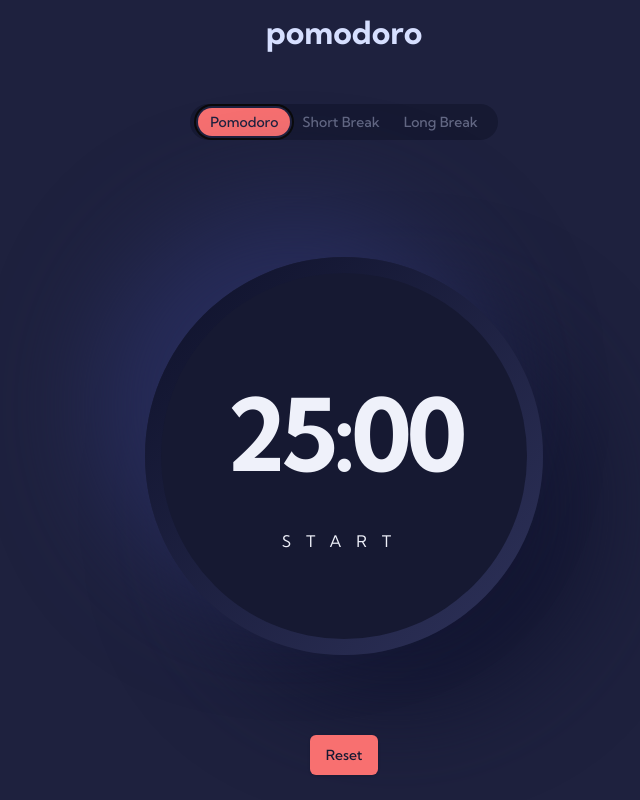
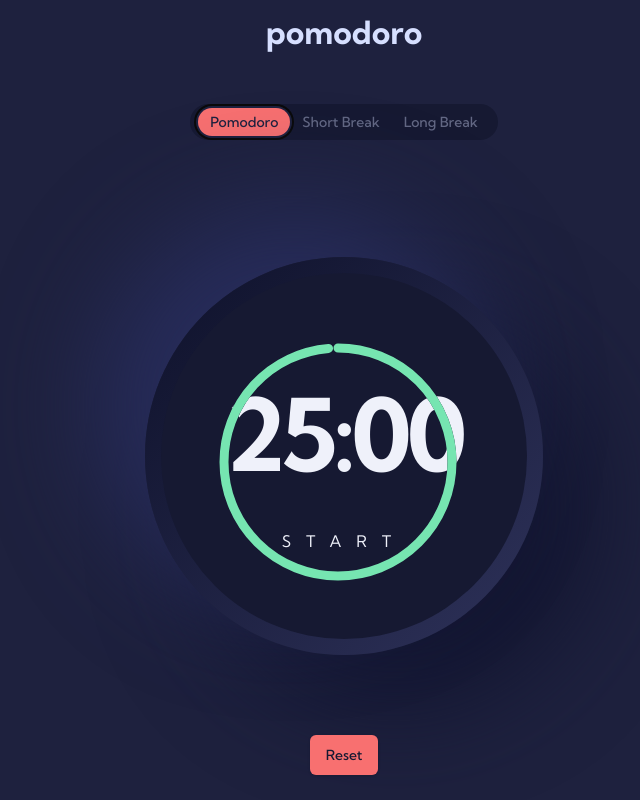
Before and after one commit to tatasadi/pomodoro-app, a Next.js app: page / in a window 1280 px wide. Both pictures are taken after a click on the tab "Pomodoro". Shown: the top 800 px of the page, without its empty margins (296-936 px from the left). Built offline with nearby package versions, Linux system fonts and the light colour scheme; no server answers.

Commit message:
add svg progress

```diff
--- /dev/null
+++ b/components/progress.tsx
@@ -0,0 +1,35 @@
+export default function Progress({ className }: { className: string }) {
+	return (
+		<svg
+			width="260"
+			height="260"
+			viewBox="0 0 260 260"
+			version="1.1"
+			xmlns="http://www.w3.org/2000/svg"
+			style={{ transform: 'rotate(-90deg)' }}
+			className={className}
+		>
+			<circle
+				r="114"
+				cx="124"
+				cy="124"
+				fill="transparent"
+				stroke="#161932"
+				stroke-width="9px"
+				strokeDasharray="715.9200000000001px"
+				strokeDashoffset="0"
+			></circle>
+			<circle
+				r="114"
+				cx="124"
+				cy="124"
+				stroke="#76e5b1"
+				stroke-width="9px"
+				stroke-linecap="round"
+				stroke-dashoffset="10px"
+				fill="transparent"
+				strokeDasharray="715.9200000000001px"
+			></circle>
+		</svg>
+	)
+}
--- a/components/timer.tsx
+++ b/components/timer.tsx
@@ -3,6 +3,7 @@ import { Button } from './ui/button'
 import useSound from 'use-sound'
 import { cn } from '@/lib/utils'
 import { useSetting } from '@/app/setting-context'
+import Progress from './progress'
 
 interface TimerProps {
 	time: number // Time in seconds
@@ -64,8 +65,9 @@ const Timer: React.FC<TimerProps> = ({ time }) => {
 			<div className="bg-[linear-gradient(315deg,#2E325A_0%,#0E112A_100%)] rounded-full p-4 shadow-[-50px_-50px_100px_0px_#272C5A,50px_50px_100px_0px_#121530]">
 				<div
 					onClick={handleToggle}
-					className="relative size-[16.73781rem] sm:size-[22.875rem] flex items-center justify-center rounded-full bg-dark text-light-gray cursor-pointer"
+					className="grid *:col-start-1 *:row-start-1 size-[16.73781rem] sm:size-[22.875rem] items-center justify-center rounded-full bg-dark text-light-gray cursor-pointer"
 				>
+					<Progress className="" />
 					{/* Timer Text */}
 					<div className="text-center">
 						<div
```
